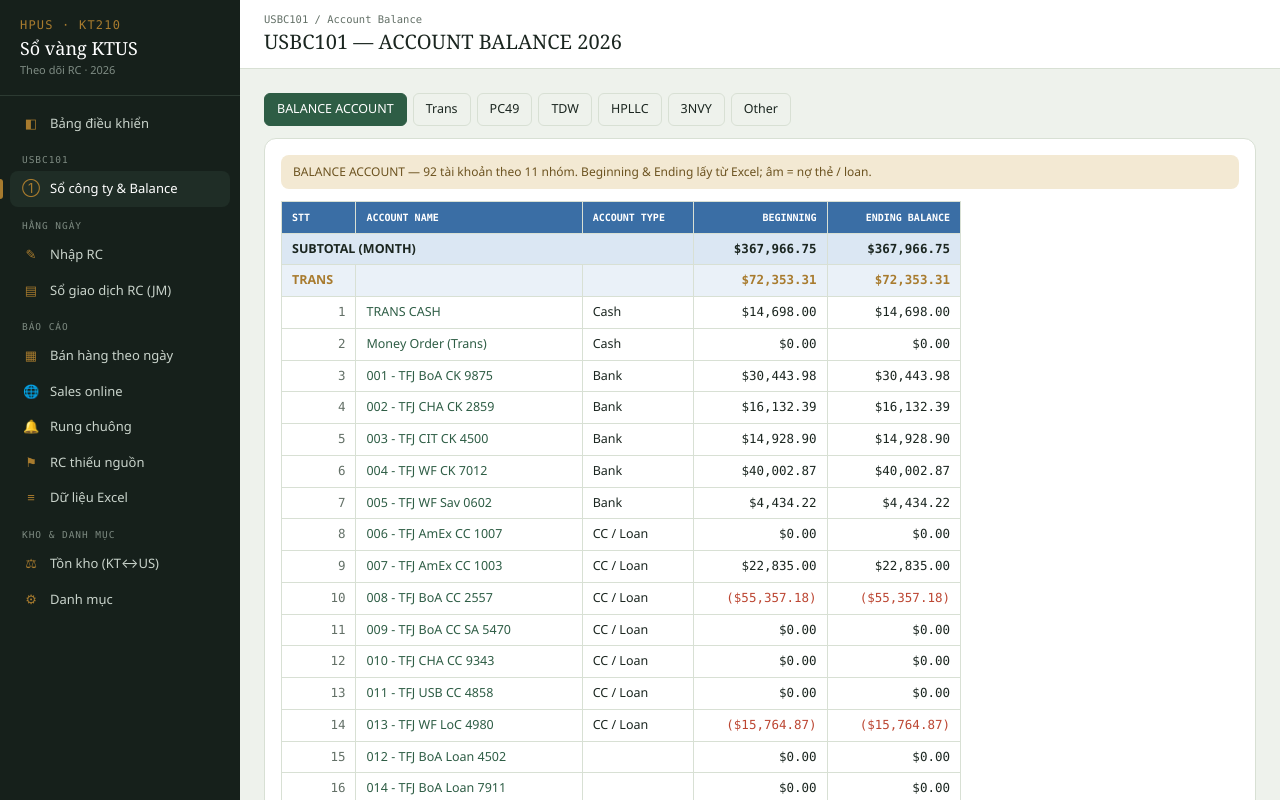
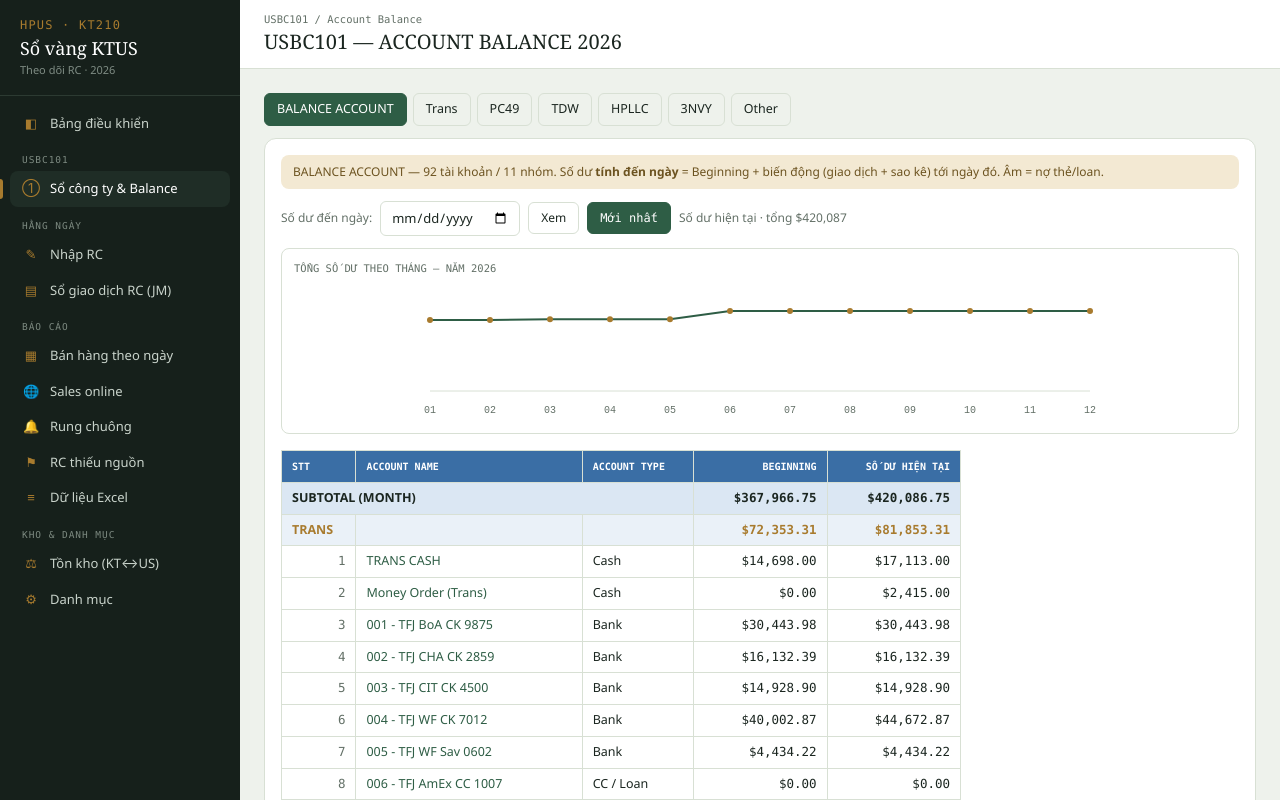
Before and after one commit to quocviet-IT/ktus, a Next.js app: page /usbc101 in a window 1280 px wide. Shown: the top 800 px of the page. Built offline with nearby package versions, Linux system fonts and the light colour scheme.

Commit message:
feat: Balance Account - so du tinh den ngay + bieu do tong so du theo thang

```diff
--- a/src/app/usbc101/page.tsx
+++ b/src/app/usbc101/page.tsx
@@ -5,6 +5,8 @@ import PeriodFields from "@/components/period-fields";
 import Pagination from "@/components/pagination";
 import { listTransactions, listBankLines, listAccounts } from "@/lib/data";
 import type { Account } from "@/lib/types";
+import { accountMovements, balanceAsOf, monthlyGrand } from "@/lib/balance-daily";
+import MiniLineChart from "@/components/mini-line-chart";
 import { createBankLine, toggleBankMatched } from "@/app/actions";
 import { money, ddmm } from "@/lib/format";
 import { periodRange, periodLabel } from "@/lib/period";
@@ -13,7 +15,7 @@ import {
 } from "@/lib/usbc101";
 
 const PAGE_SIZE = 50;
-type SP = { sheet?: string; acc?: string; period?: string; day?: string; week?: string; month?: string; year?: string; page?: string };
+type SP = { sheet?: string; acc?: string; asof?: string; period?: string; day?: string; week?: string; month?: string; year?: string; page?: string };
 
 export default async function Usbc101({ searchParams }: { searchParams: SP }) {
   const sheet = searchParams.sheet || "balance";
@@ -38,7 +40,7 @@ export default async function Usbc101({ searchParams }: { searchParams: SP }) {
         </div>
 
         {sheet === "balance"
-          ? <BalanceView accounts={await listAccounts()} />
+          ? <BalanceView sp={searchParams} />
           : searchParams.acc === "bank"
             ? <BankView company={sheet} sp={searchParams} />
             : <LedgerView company={sheet} sp={searchParams} />}
@@ -53,7 +55,16 @@ function acct(n: number): React.ReactNode {
   return n < 0 ? <span className="text-danger">({s})</span> : <span>{s}</span>;
 }
 
-function BalanceView({ accounts }: { accounts: Account[] }) {
+async function BalanceView({ sp }: { sp: SP }) {
+  const [accounts, txs, banks] = await Promise.all([listAccounts(), listTransactions({}), listBankLines({})]);
+  const asof = sp.asof || "";
+  const year = asof ? Number(asof.slice(0, 4)) : 2026;
+  const series = monthlyGrand(accounts, txs, banks, year);
+
+  const bal = new Map<string, number>();
+  for (const a of accounts) bal.set(a.id, balanceAsOf(a, accountMovements(a, txs, banks), asof || undefined));
+  const balOf = (a: Account) => bal.get(a.id) ?? a.ending;
+
   const groups: { entity: string; items: Account[] }[] = [];
   for (const a of accounts) {
     let g = groups.find((x) => x.entity === a.entity);
@@ -61,7 +72,8 @@ function BalanceView({ accounts }: { accounts: Account[] }) {
     g.items.push(a);
   }
   const grandBeg = accounts.reduce((s, a) => s + a.beginning, 0);
-  const grandEnd = accounts.reduce((s, a) => s + a.ending, 0);
+  const grandBal = accounts.reduce((s, a) => s + balOf(a), 0);
+  const balLabel = asof ? `Số dư đến ${asof.split("-").reverse().join("/")}` : "Số dư hiện tại";
 
   const th = "px-2.5 py-2 border border-line bg-[#3a6ea5] text-white font-mono text-[10px] uppercase text-left whitespace-nowrap";
   const td = "px-2.5 py-1.5 border border-line";
@@ -69,23 +81,38 @@ function BalanceView({ accounts }: { accounts: Account[] }) {
   return (
     <div className="bg-card border border-line rounded-xl p-4">
       <div className="bg-accentSoft rounded-lg px-3 py-2 text-[12px] text-[#6c5320] mb-3">
-        BALANCE ACCOUNT — {accounts.length} tài khoản theo {groups.length} nhóm. Beginning &amp; Ending lấy từ Excel; âm = nợ thẻ / loan.
+        BALANCE ACCOUNT — {accounts.length} tài khoản / {groups.length} nhóm. Số dư <b>tính đến ngày</b> = Beginning + biến động (giao dịch + sao kê) tới ngày đó. Âm = nợ thẻ/loan.
       </div>
+
+      <form action="/usbc101" className="flex items-center gap-2 mb-3 flex-wrap">
+        <input type="hidden" name="sheet" value="balance" />
+        <label className="text-[12px] text-muted">Số dư đến ngày:</label>
+        <input type="date" name="asof" defaultValue={asof} aria-label="Đến ngày" className="rounded-md border border-line px-2.5 py-1.5 text-[13px]" />
+        <button type="submit" className="rounded-md border border-line px-3 py-1.5 text-[12px] hover:border-accent">Xem</button>
+        <Link href="/usbc101?sheet=balance" className={`px-3 py-1.5 rounded-md text-[12px] border font-mono ${asof ? "border-line" : "bg-brand text-white border-brand"}`}>Mới nhất</Link>
+        <span className="text-[12px] text-muted">{balLabel} · tổng {money(grandBal)}</span>
+      </form>
+
+      <div className="mb-4 rounded-lg border border-line p-3">
+        <div className="font-mono text-[10.5px] text-muted uppercase mb-1">Tổng số dư theo tháng — năm {year}</div>
+        <MiniLineChart points={series} />
+      </div>
+
       <div className="overflow-x-auto">
         <table className="border-collapse text-[12.5px] min-w-[680px]">
           <thead><tr>
             <th className={th}>Stt</th><th className={th}>Account Name</th><th className={th}>Account Type</th>
-            <th className={th + " text-right"}>Beginning</th><th className={th + " text-right"}>Ending Balance</th>
+            <th className={th + " text-right"}>Beginning</th><th className={th + " text-right"}>{balLabel}</th>
           </tr></thead>
           <tbody>
             <tr className="bg-[#dbe7f3] font-bold">
               <td className={td} colSpan={3}>SUBTOTAL (MONTH)</td>
               <td className={td + " text-right font-mono"}>{acct(grandBeg)}</td>
-              <td className={td + " text-right font-mono"}>{acct(grandEnd)}</td>
+              <td className={td + " text-right font-mono"}>{acct(grandBal)}</td>
             </tr>
             {groups.map((g) => {
               const beg = g.items.reduce((s, a) => s + a.beginning, 0);
-              const end = g.items.reduce((s, a) => s + a.ending, 0);
+              const end = g.items.reduce((s, a) => s + balOf(a), 0);
               return (
                 <Fragment key={g.entity}>
                   <tr className="bg-[#eaf1f8] font-bold text-accent">
@@ -99,7 +126,7 @@ function BalanceView({ accounts }: { accounts: Account[] }) {
                       <td className={td + " text-brand"}>{a.name}</td>
                       <td className={td}>{a.accountType || ""}</td>
                       <td className={td + " text-right font-mono"}>{acct(a.beginning)}</td>
-                      <td className={td + " text-right font-mono"}>{acct(a.ending)}</td>
+                      <td className={td + " text-right font-mono"}>{acct(balOf(a))}</td>
                     </tr>
                   ))}
                 </Fragment>
--- /dev/null
+++ b/src/components/mini-line-chart.tsx
@@ -0,0 +1,25 @@
+// Biểu đồ đường đơn giản bằng SVG (không cần thư viện), render server-side.
+export default function MiniLineChart({ points, height = 140 }: { points: { label: string; value: number }[]; height?: number }) {
+  if (!points.length) return null;
+  const W = 720, H = height, pad = 30;
+  const vals = points.map((p) => p.value);
+  const min = Math.min(0, ...vals);
+  const max = Math.max(1, ...vals);
+  const x = (i: number) => pad + (i * (W - pad * 2)) / Math.max(1, points.length - 1);
+  const y = (v: number) => H - pad - ((v - min) / (max - min || 1)) * (H - pad * 2);
+  const d = points.map((p, i) => `${i === 0 ? "M" : "L"}${x(i).toFixed(1)},${y(p.value).toFixed(1)}`).join(" ");
+  const zeroY = y(0);
+
+  return (
+    <svg viewBox={`0 0 ${W} ${H}`} className="w-full" style={{ maxHeight: H }} role="img" aria-label="Biểu đồ số dư theo tháng">
+      <line x1={pad} y1={zeroY} x2={W - pad} y2={zeroY} stroke="#D8E0D4" strokeWidth="1" />
+      <path d={d} fill="none" stroke="#2E5D45" strokeWidth="2" />
+      {points.map((p, i) => (
+        <g key={i}>
+          <circle cx={x(i)} cy={y(p.value)} r="3" fill="#A87B2E" />
+          <text x={x(i)} y={H - 8} textAnchor="middle" fontSize="10" fill="#637067" fontFamily="monospace">{p.label}</text>
+        </g>
+      ))}
+    </svg>
+  );
+}
--- /dev/null
+++ b/src/lib/balance-daily.ts
@@ -0,0 +1,40 @@
+import type { Account, Transaction, BankLine } from "./types";
+import { arTotal, apTotal } from "./usbc101";
+
+export interface Mv { date: string; amount: number; }
+
+// Biến động của 1 tài khoản:
+//  - dòng sao kê có bankAccount trùng tên tài khoản
+//  - nếu là tài khoản CASH của công ty: cộng net giao dịch có companyAccount = "<entity> cash"
+export function accountMovements(a: Account, txs: Transaction[], banks: BankLine[]): Mv[] {
+  const mv: Mv[] = [];
+  for (const b of banks) if (b.bankAccount && b.bankAccount === a.name) mv.push({ date: b.ngay, amount: b.amount });
+  if ((a.accountType || "").toLowerCase() === "cash") {
+    const acc = `${a.entity} cash`.toLowerCase();
+    for (const t of txs) {
+      if (t.trangThai === "cancel") continue;
+      if ((t.companyAccount || "").toLowerCase() === acc) mv.push({ date: t.ngay, amount: arTotal(t) - apTotal(t) });
+    }
+  }
+  return mv;
+}
+
+export function balanceAsOf(a: Account, mv: Mv[], asof?: string): number {
+  let s = a.beginning;
+  for (const m of mv) if (!asof || m.date <= asof) s += m.amount;
+  return s;
+}
+
+// Tổng số dư toàn hệ thống cuối mỗi tháng trong năm (cho biểu đồ)
+export function monthlyGrand(accounts: Account[], txs: Transaction[], banks: BankLine[], year: number): { label: string; value: number }[] {
+  const allMv: Mv[] = [];
+  for (const a of accounts) allMv.push(...accountMovements(a, txs, banks));
+  const grandBeg = accounts.reduce((s, a) => s + a.beginning, 0);
+  const out: { label: string; value: number }[] = [];
+  for (let m = 1; m <= 12; m++) {
+    const end = `${year}-${String(m).padStart(2, "0")}-31`;
+    const moved = allMv.reduce((s, x) => (x.date <= end ? s + x.amount : s), 0);
+    out.push({ label: String(m).padStart(2, "0"), value: grandBeg + moved });
+  }
+  return out;
+}
```
